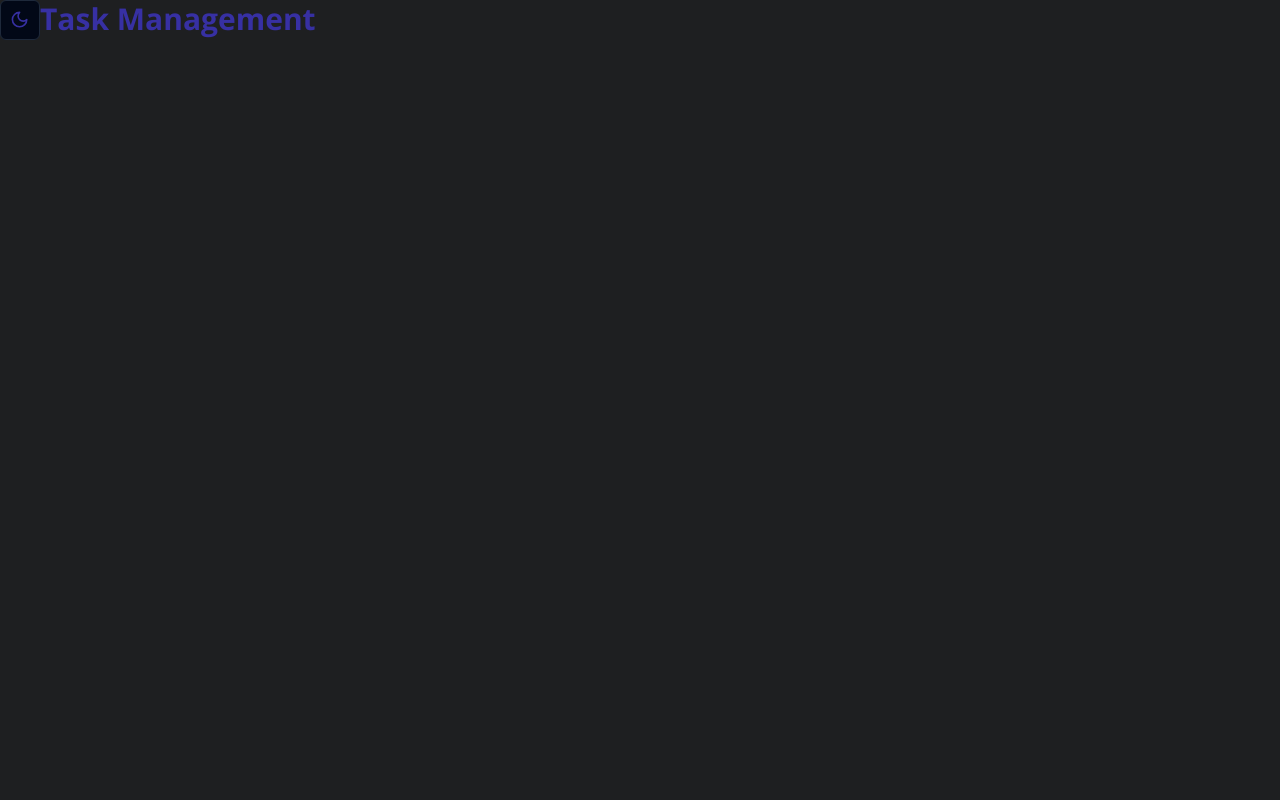
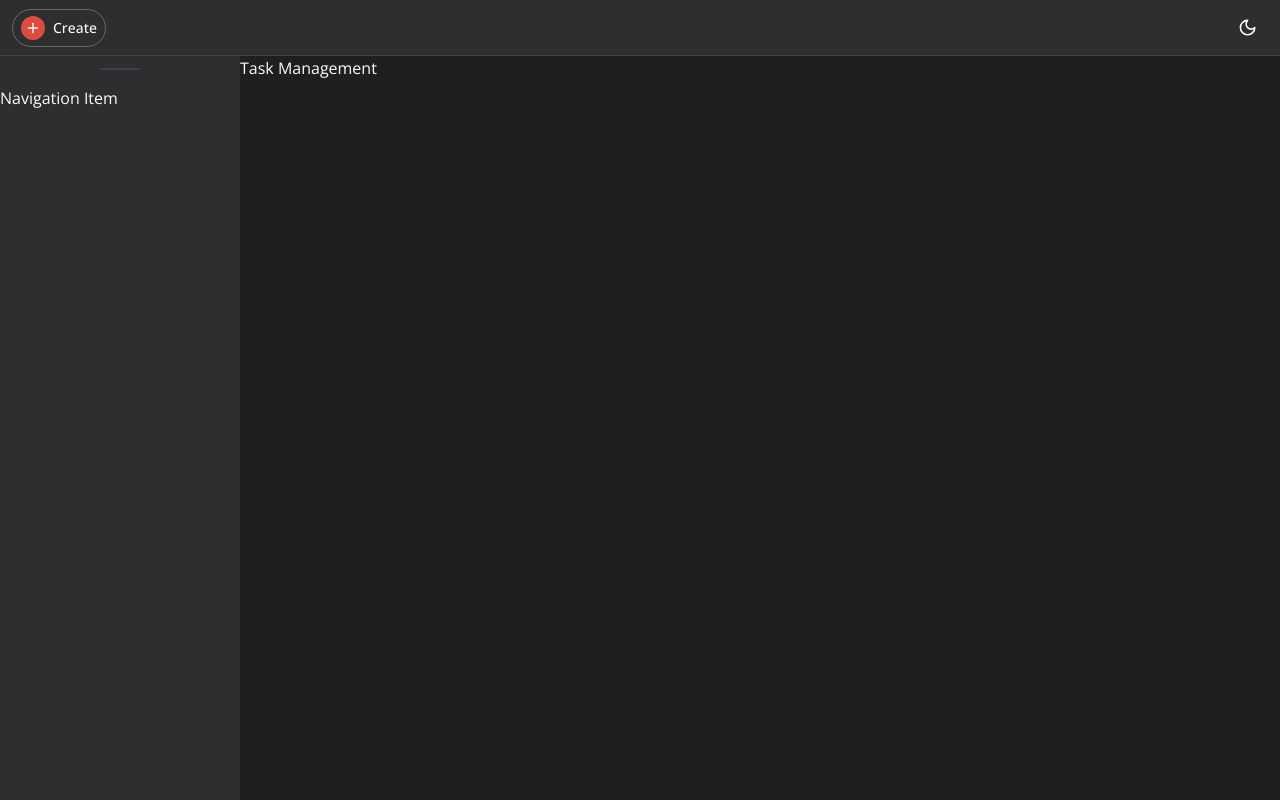
Before and after one commit to masud-rana44/team-task-management, a Next.js app: page / in a window 1280 px wide. Built offline with nearby package versions, Linux system fonts and the light colour scheme.

Commit message:
Implemented app layout

```diff
--- a/app/(main)/(routes)/page.tsx
+++ b/app/(main)/(routes)/page.tsx
@@ -1,12 +1,3 @@
-import { ModeToggle } from "@/components/mode-toggle";
-import { UserButton } from "@clerk/nextjs";
-
 export default function Home() {
-  return (
-    <main className="block text-3xl font-bold text-indigo-800">
-      <UserButton afterSignOutUrl="/" />
-      <ModeToggle />
-      Task Management
-    </main>
-  );
+  return <main className="">Task Management</main>;
 }
--- /dev/null
+++ b/app/(main)/layout.tsx
@@ -0,0 +1,16 @@
+import { Header } from "@/components/header";
+import { NavigationSidebar } from "@/components/navigation/navigation-sidebar";
+
+const MainLayout = ({ children }: { children: React.ReactNode }) => {
+  return (
+    <div className="h-full">
+      <Header />
+      <div className="flex h-[calc(100%-56px)] items-center">
+        <NavigationSidebar />
+        <main className="h-full">{children}</main>
+      </div>
+    </div>
+  );
+};
+
+export default MainLayout;
--- /dev/null
+++ b/components/header.tsx
@@ -0,0 +1,27 @@
+import { ModeToggle } from "./mode-toggle";
+import { UserButton } from "@clerk/nextjs";
+import { Button } from "./ui/button";
+
+import { Plus } from "lucide-react";
+
+export const Header = () => {
+  return (
+    <div className="marker:text-md flex h-[56px] w-full items-center border-b border-[#424244] px-3 font-semibold dark:border-[#424244] dark:bg-[#2e2e30]">
+      <Button variant="primary" size="md" className="space-x-2 text-sm">
+        <Plus className="rounded-full bg-[#dc4c3e] p-1 text-xs" />
+        <span>Create</span>
+      </Button>
+      <div className="ml-auto flex items-center gap-x-2">
+        <ModeToggle />
+        <UserButton
+          afterSignOutUrl="/"
+          appearance={{
+            elements: {
+              avatarBox: "h-[32px] w-[32px]",
+            },
+          }}
+        />
+      </div>
+    </div>
+  );
+};
--- a/components/mode-toggle.tsx
+++ b/components/mode-toggle.tsx
@@ -18,7 +18,11 @@ export function ModeToggle() {
   return (
     <DropdownMenu>
       <DropdownMenuTrigger asChild>
-        <Button variant="outline" size="icon">
+        <Button
+          className="border-0 bg-transparent hover:bg-transparent"
+          variant="outline"
+          size="icon"
+        >
           <Sun className="h-[1.2rem] w-[1.2rem] rotate-0 scale-100 transition-all dark:-rotate-90 dark:scale-0" />
           <Moon className="absolute h-[1.2rem] w-[1.2rem] rotate-90 scale-0 transition-all dark:rotate-0 dark:scale-100" />
           <span className="sr-only">Toggle theme</span>
--- /dev/null
+++ b/components/navigation/navigation-sidebar.tsx
@@ -0,0 +1,13 @@
+import { Separator } from "@/components/ui/separator";
+import { ScrollArea } from "@/components/ui/scroll-area";
+
+export const NavigationSidebar = async () => {
+  return (
+    <div className="flex h-full w-60 flex-col items-center space-y-4 bg-[#e3e5e8] py-3 text-primary dark:bg-[#2e2e30]">
+      <Separator className="mx-auto h-[2px] w-10 bg-zinc-300 dark:bg-zinc-700" />
+      <ScrollArea className="w-full flex-1">
+        <div>Navigation Item</div>
+      </ScrollArea>
+    </div>
+  );
+};
--- a/components/ui/button.tsx
+++ b/components/ui/button.tsx
@@ -1,8 +1,8 @@
-import * as React from "react"
-import { Slot } from "@radix-ui/react-slot"
-import { cva, type VariantProps } from "class-variance-authority"
+import * as React from "react";
+import { Slot } from "@radix-ui/react-slot";
+import { cva, type VariantProps } from "class-variance-authority";
 
-import { cn } from "@/lib/utils"
+import { cn } from "@/lib/utils";
 
 const buttonVariants = cva(
   "inline-flex items-center justify-center rounded-md text-sm font-medium ring-offset-background transition-colors focus-visible:outline-none focus-visible:ring-2 focus-visible:ring-ring focus-visible:ring-offset-2 disabled:pointer-events-none disabled:opacity-50",
@@ -18,39 +18,41 @@ const buttonVariants = cva(
           "bg-secondary text-secondary-foreground hover:bg-secondary/80",
         ghost: "hover:bg-accent hover:text-accent-foreground",
         link: "text-primary underline-offset-4 hover:underline",
+        primary: "bg-transparent rounded-full border border-[#6a696a]",
       },
       size: {
         default: "h-10 px-4 py-2",
         sm: "h-9 rounded-md px-3",
         lg: "h-11 rounded-md px-8",
         icon: "h-10 w-10",
+        md: "px-2 py-[6px]",
       },
     },
     defaultVariants: {
       variant: "default",
       size: "default",
     },
-  }
-)
+  },
+);
 
 export interface ButtonProps
   extends React.ButtonHTMLAttributes<HTMLButtonElement>,
     VariantProps<typeof buttonVariants> {
-  asChild?: boolean
+  asChild?: boolean;
 }
 
 const Button = React.forwardRef<HTMLButtonElement, ButtonProps>(
   ({ className, variant, size, asChild = false, ...props }, ref) => {
-    const Comp = asChild ? Slot : "button"
+    const Comp = asChild ? Slot : "button";
     return (
       <Comp
         className={cn(buttonVariants({ variant, size, className }))}
         ref={ref}
         {...props}
       />
-    )
-  }
-)
-Button.displayName = "Button"
+    );
+  },
+);
+Button.displayName = "Button";
 
-export { Button, buttonVariants }
+export { Button, buttonVariants };
--- /dev/null
+++ b/components/ui/scroll-area.tsx
@@ -0,0 +1,48 @@
+"use client"
+
+import * as React from "react"
+import * as ScrollAreaPrimitive from "@radix-ui/react-scroll-area"
+
+import { cn } from "@/lib/utils"
+
+const ScrollArea = React.forwardRef<
+  React.ElementRef<typeof ScrollAreaPrimitive.Root>,
+  React.ComponentPropsWithoutRef<typeof ScrollAreaPrimitive.Root>
+>(({ className, children, ...props }, ref) => (
+  <ScrollAreaPrimitive.Root
+    ref={ref}
+    className={cn("relative overflow-hidden", className)}
+    {...props}
+  >
+    <ScrollAreaPrimitive.Viewport className="h-full w-full rounded-[inherit]">
+      {children}
+    </ScrollAreaPrimitive.Viewport>
+    <ScrollBar />
+    <ScrollAreaPrimitive.Corner />
+  </ScrollAreaPrimitive.Root>
+))
+ScrollArea.displayName = ScrollAreaPrimitive.Root.displayName
+
+const ScrollBar = React.forwardRef<
+  React.ElementRef<typeof ScrollAreaPrimitive.ScrollAreaScrollbar>,
+  React.ComponentPropsWithoutRef<typeof ScrollAreaPrimitive.ScrollAreaScrollbar>
+>(({ className, orientation = "vertical", ...props }, ref) => (
+  <ScrollAreaPrimitive.ScrollAreaScrollbar
+    ref={ref}
+    orientation={orientation}
+    className={cn(
+      "flex touch-none select-none transition-colors",
+      orientation === "vertical" &&
+        "h-full w-2.5 border-l border-l-transparent p-[1px]",
+      orientation === "horizontal" &&
+        "h-2.5 border-t border-t-transparent p-[1px]",
+      className
+    )}
+    {...props}
+  >
+    <ScrollAreaPrimitive.ScrollAreaThumb className="relative flex-1 rounded-full bg-border" />
+  </ScrollAreaPrimitive.ScrollAreaScrollbar>
+))
+ScrollBar.displayName = ScrollAreaPrimitive.ScrollAreaScrollbar.displayName
+
+export { ScrollArea, ScrollBar }
--- /dev/null
+++ b/components/ui/separator.tsx
@@ -0,0 +1,31 @@
+"use client"
+
+import * as React from "react"
+import * as SeparatorPrimitive from "@radix-ui/react-separator"
+
+import { cn } from "@/lib/utils"
+
+const Separator = React.forwardRef<
+  React.ElementRef<typeof SeparatorPrimitive.Root>,
+  React.ComponentPropsWithoutRef<typeof SeparatorPrimitive.Root>
+>(
+  (
+    { className, orientation = "horizontal", decorative = true, ...props },
+    ref
+  ) => (
+    <SeparatorPrimitive.Root
+      ref={ref}
+      decorative={decorative}
+      orientation={orientation}
+      className={cn(
+        "shrink-0 bg-border",
+        orientation === "horizontal" ? "h-[1px] w-full" : "h-full w-[1px]",
+        className
+      )}
+      {...props}
+    />
+  )
+)
+Separator.displayName = SeparatorPrimitive.Root.displayName
+
+export { Separator }
--- a/package.json
+++ b/package.json
@@ -11,6 +11,8 @@
   "dependencies": {
     "@clerk/nextjs": "^4.23.5",
     "@radix-ui/react-dropdown-menu": "^2.0.5",
+    "@radix-ui/react-scroll-area": "^1.0.4",
+    "@radix-ui/react-separator": "^1.0.3",
     "@radix-ui/react-slot": "^1.0.2",
     "@types/node": "20.5.9",
     "@types/react": "18.2.21",
```
Also changed, not shown: 1 other file (tests, documents, lock files or other folders).
